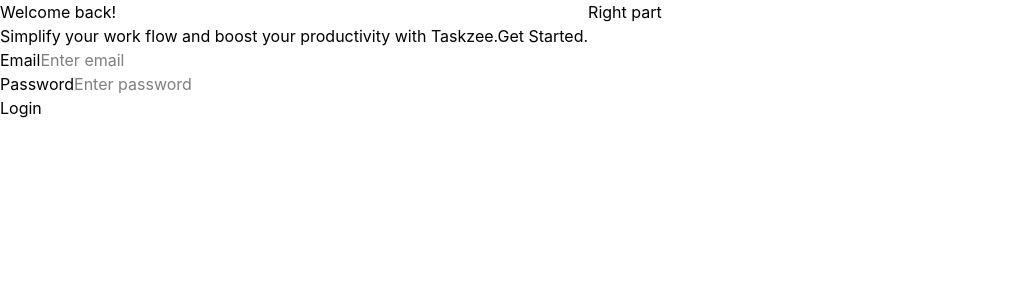
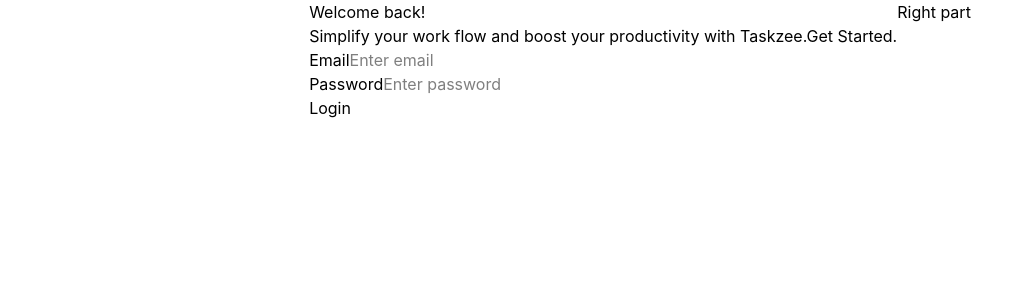
Before and after one commit to Ayansheikh1/Smart-TaskManager-Web, a React (Vite) app in the folder Frontend/: page /login in a window 1280 px wide. Shown: the top 300 px of the page, without its empty margins (0-1034 px from the left). Built offline with nearby package versions, Linux system fonts and the light colour scheme.

Commit message:
fix: update class names for layout consistency in Login component

```diff
--- a/Frontend/src/features/auth/pages/Login.jsx
+++ b/Frontend/src/features/auth/pages/Login.jsx
@@ -35,7 +35,7 @@
 
   return (
     <main  >
-        <div className="container" class="flex g " >
+        <div className="container" class="flex justify-center  " >
     <div className="left" >
             <div className="form-container">
               <h1>Welcome back!</h1>
```
